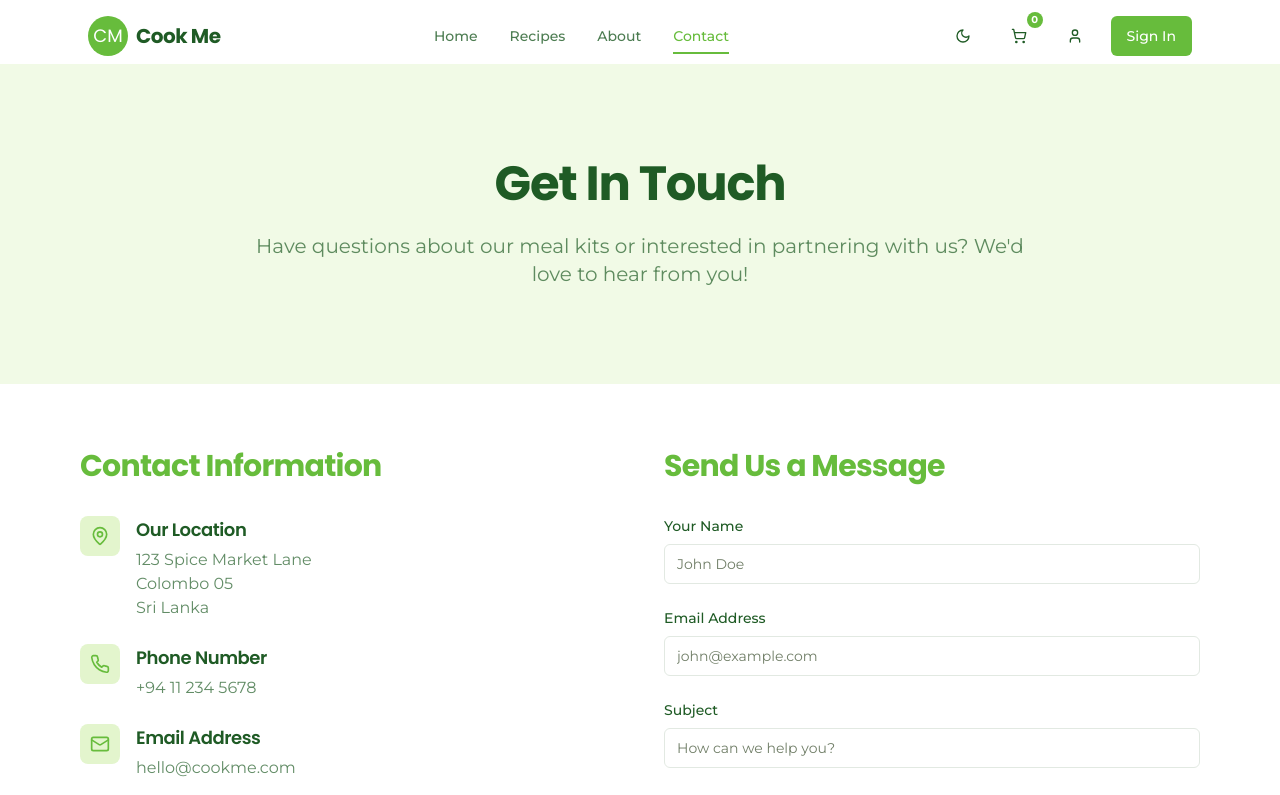
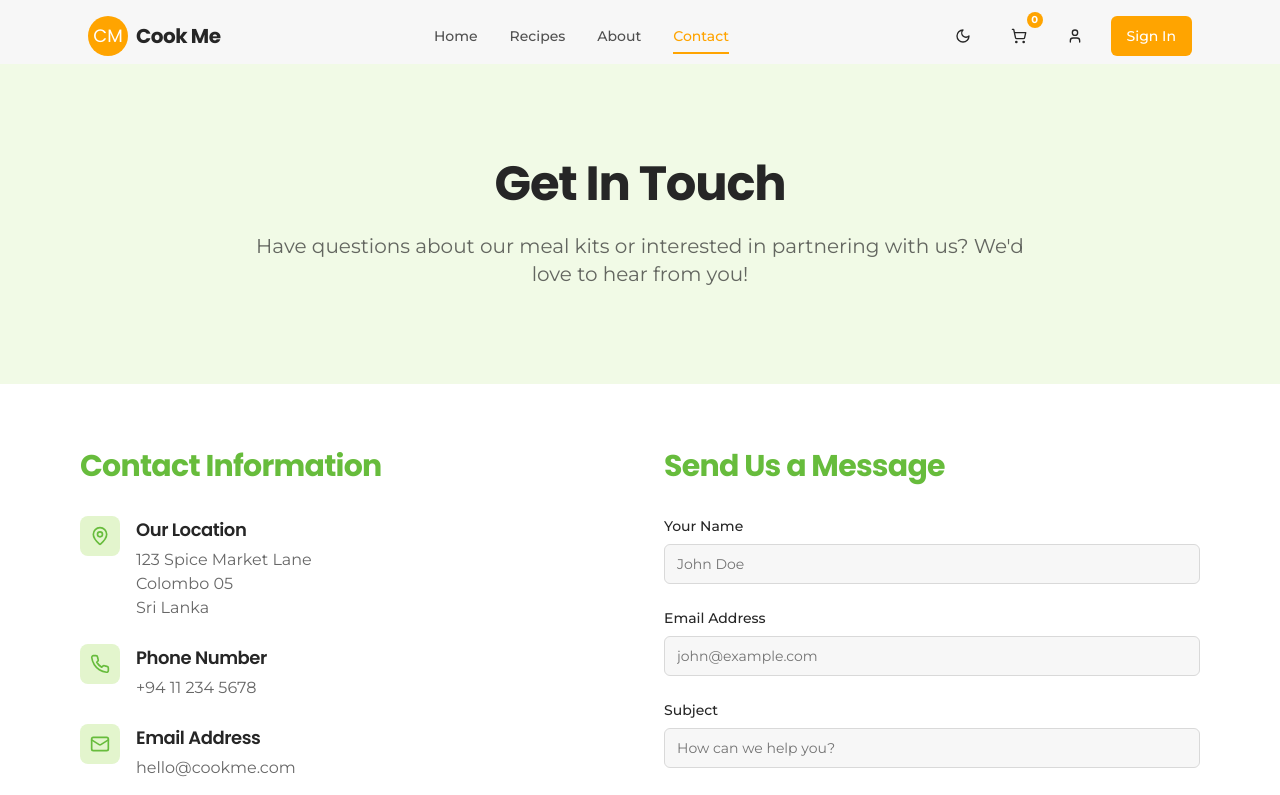
Before and after one commit to ultranooblk/sri-lankan-flavor-journey-18, a React (Vite) app: page /contact in a window 1280 px wide. Shown: the top 795 px of the page. Built offline with nearby package versions, Linux system fonts and the light colour scheme.

Commit message:
Update color scheme
Updates the primary, secondary, and accent colors to a new color scheme.

```diff
--- a/src/components/Header.tsx
+++ b/src/components/Header.tsx
@@ -41,7 +41,7 @@ const Header = () => {
       <div className="container mx-auto px-4 md:px-6 flex items-center justify-between">
         {/* Logo */}
         <Link to="/" className="flex items-center gap-2">
-          <span className="relative flex h-10 w-10 overflow-hidden rounded-full bg-hellofresh-500 items-center justify-center">
+          <span className="relative flex h-10 w-10 overflow-hidden rounded-full bg-orange-500 items-center justify-center">
             <span className="text-white font-display text-lg">CM</span>
           </span>
           <span className="font-display text-xl font-bold tracking-tight">Cook Me</span>
@@ -54,9 +54,9 @@ const Header = () => {
               key={link.path}
               to={link.path}
               className={cn(
-                'text-sm font-medium transition-colors hover:text-hellofresh-500 relative py-2',
+                'text-sm font-medium transition-colors hover:text-orange-500 relative py-2',
                 location.pathname === link.path
-                  ? 'text-hellofresh-500 after:absolute after:bottom-0 after:left-0 after:h-0.5 after:w-full after:bg-hellofresh-500 after:content-[""]'
+                  ? 'text-orange-500 after:absolute after:bottom-0 after:left-0 after:h-0.5 after:w-full after:bg-orange-500 after:content-[""]'
                   : 'text-foreground/80'
               )}
             >
@@ -77,14 +77,14 @@ const Header = () => {
           </Button>
           <Button variant="ghost" size="icon" className="relative">
             <ShoppingCart className="h-5 w-5" />
-            <span className="absolute -top-1 -right-1 flex h-4 w-4 items-center justify-center rounded-full bg-hellofresh-500 text-[10px] font-bold text-white">
+            <span className="absolute -top-1 -right-1 flex h-4 w-4 items-center justify-center rounded-full bg-orange-500 text-[10px] font-bold text-white">
               0
             </span>
           </Button>
           <Button variant="ghost" size="icon">
             <User className="h-5 w-5" />
           </Button>
-          <Button variant="default" className="bg-hellofresh-500 text-white hover:bg-hellofresh-600 transition-colors">
+          <Button variant="default" className="bg-orange-500 text-white hover:bg-orange-600 transition-colors">
             Sign In
           </Button>
         </div>
@@ -124,8 +124,8 @@ const Header = () => {
               key={link.path}
               to={link.path}
               className={cn(
-                'text-lg font-medium transition-colors hover:text-hellofresh-500 py-2 border-b border-border',
-                location.pathname === link.path ? 'text-hellofresh-500' : 'text-foreground/80'
+                'text-lg font-medium transition-colors hover:text-orange-500 py-2 border-b border-border',
+                location.pathname === link.path ? 'text-orange-500' : 'text-foreground/80'
               )}
             >
               {link.name}
@@ -136,7 +136,7 @@ const Header = () => {
               <ShoppingCart className="h-5 w-5 mr-2" />
               Cart
             </Button>
-            <Button variant="default" className="flex-1 ml-2 bg-hellofresh-500 text-white" size="lg">
+            <Button variant="default" className="flex-1 ml-2 bg-orange-500 text-white" size="lg">
               Sign In
             </Button>
           </div>
--- a/src/components/ui/button.tsx
+++ b/src/components/ui/button.tsx
@@ -1,3 +1,4 @@
+
 import * as React from "react"
 import { Slot } from "@radix-ui/react-slot"
 import { cva, type VariantProps } from "class-variance-authority"
@@ -13,10 +14,10 @@ const buttonVariants = cva(
         destructive:
           "bg-destructive text-destructive-foreground hover:bg-destructive/90",
         outline:
-          "border border-input bg-background hover:bg-accent hover:text-accent-foreground",
+          "border border-input bg-background hover:bg-accent/10 hover:text-accent-foreground",
         secondary:
           "bg-secondary text-secondary-foreground hover:bg-secondary/80",
-        ghost: "hover:bg-accent hover:text-accent-foreground",
+        ghost: "hover:bg-accent/10 hover:text-accent-foreground",
         link: "text-primary underline-offset-4 hover:underline",
       },
       size: {
--- a/src/index.css
+++ b/src/index.css
@@ -7,74 +7,75 @@
 
 @layer base {
   :root {
-    --background: 0 0% 100%;
-    --foreground: 126 49% 24%;
+    /* New color scheme based on specified colors */
+    --background: 0 0% 97%; /* #F7F7F7 - Light gray for background */
+    --foreground: 0 0% 15%; /* Dark gray for text */
 
     --card: 0 0% 100%;
-    --card-foreground: 126 49% 24%;
+    --card-foreground: 0 0% 15%;
 
     --popover: 0 0% 100%;
-    --popover-foreground: 126 49% 24%;
+    --popover-foreground: 0 0% 15%;
 
-    --primary: 97 67% 44%;
+    --primary: 39 100% 50%; /* #FFA400 - Warm orange */
     --primary-foreground: 0 0% 100%;
 
-    --secondary: 39 96% 64%;
-    --secondary-foreground: 126 49% 24%;
+    --secondary: 173 100% 33%; /* #00A896 - Cool green */
+    --secondary-foreground: 0 0% 100%;
 
-    --muted: 97 10% 94%;
-    --muted-foreground: 97 10% 45%;
+    --muted: 0 0% 94%;
+    --muted-foreground: 0 0% 45%;
 
-    --accent: 39 96% 64%;
-    --accent-foreground: 126 49% 24%;
+    --accent: 207 100% 30%; /* #005B9A - Deep blue */
+    --accent-foreground: 0 0% 100%;
 
     --destructive: 0 84.2% 60.2%;
-    --destructive-foreground: 210 40% 98%;
+    --destructive-foreground: 0 0% 98%;
 
-    --border: 126 15% 90%;
-    --input: 126 15% 90%;
-    --ring: 97 67% 44%;
+    --border: 0 0% 85%;
+    --input: 0 0% 85%;
+    --ring: 39 100% 50%;
 
     --radius: 0.5rem;
 
     --sidebar-background: 0 0% 98%;
-    --sidebar-foreground: 240 5.3% 26.1%;
-    --sidebar-primary: 240 5.9% 10%;
-    --sidebar-primary-foreground: 0 0% 98%;
-    --sidebar-accent: 240 4.8% 95.9%;
-    --sidebar-accent-foreground: 240 5.9% 10%;
-    --sidebar-border: 220 13% 91%;
-    --sidebar-ring: 217.2 91.2% 59.8%;
+    --sidebar-foreground: 0 0% 20%;
+    --sidebar-primary: 39 100% 50%;
+    --sidebar-primary-foreground: 0 0% 100%;
+    --sidebar-accent: 0 0% 95%;
+    --sidebar-accent-foreground: 0 0% 10%;
+    --sidebar-border: 0 0% 90%;
+    --sidebar-ring: 39 100% 50%;
   }
 
   .dark {
-    --background: 126 30% 10%;
-    --foreground: 0 0% 98%; /* Improved foreground contrast for dark mode */
+    --background: 0 0% 8%;
+    --foreground: 0 0% 98%;
 
-    --card: 126 25% 12%;
-    --card-foreground: 0 0% 98%; /* Improved card text contrast */
+    --card: 0 0% 12%;
+    --card-foreground: 0 0% 98%;
 
-    --popover: 126 25% 12%;
-    --popover-foreground: 0 0% 98%; /* Improved popover text contrast */
+    --popover: 0 0% 12%;
+    --popover-foreground: 0 0% 98%;
 
-    --primary: 97 50% 55%; /* Brighter primary color for dark mode */
-    --primary-foreground: 0 0% 100%;
+    --primary: 39 100% 50%; /* Keep same primary */
+    --primary-foreground: 0 0% 10%;
 
-    --secondary: 39 95% 60%; /* Brighter secondary color for dark mode */
-    --secondary-foreground: 0 0% 95%;
+    --secondary: 173 100% 28%; /* Slightly darker secondary for dark mode */
+    --secondary-foreground: 0 0% 98%;
 
-    --muted: 126 20% 20%;
-    --muted-foreground: 0 0% 85%; /* Improved muted text contrast */
+    --muted: 0 0% 20%;
+    --muted-foreground: 0 0% 85%;
 
-    --accent: 39 95% 60%; /* Brighter accent color for dark mode */
-    --accent-foreground: 0 0% 95%;
+    --accent: 207 100% 25%; /* Slightly darker accent for dark mode */
+    --accent-foreground: 0 0% 98%;
 
     --destructive: 0 70% 50%;
     --destructive-foreground: 0 0% 98%;
 
-    --border: 126 20% 30%; /* Improved border visibility */
-    --input: 126 20% 30%;
-    --ring: 97 50% 55%;
+    --border: 0 0% 30%;
+    --input: 0 0% 30%;
+    --ring: 39 100% 50%;
   }
 }
 
@@ -105,7 +106,7 @@
 }
 
 .image-glow {
-  filter: drop-shadow(0 0 20px rgba(244, 63, 94, 0.15));
+  filter: drop-shadow(0 0 20px rgba(255, 164, 0, 0.15));
 }
 
 .backdrop-blur {
@@ -127,7 +128,7 @@
 }
 
 .hero-gradient {
-  background: linear-gradient(100deg, rgba(140, 192, 33, 0.08) 0%, rgba(243, 186, 47, 0.08) 100%);
+  background: linear-gradient(100deg, rgba(255, 164, 0, 0.08) 0%, rgba(0, 168, 150, 0.08) 100%);
 }
 
 .recipe-gradient {
@@ -139,28 +140,28 @@
 }
 
 .spice-indicator span {
-  @apply w-2 h-2 rounded-full bg-hellofresh-200 dark:bg-hellofresh-200/50;
+  @apply w-2 h-2 rounded-full bg-orange-200 dark:bg-orange-200/50;
   transition: background-color 0.3s ease;
 }
 
 .spice-indicator.level-1 span:nth-child(1) {
-  @apply bg-hellofresh-500 dark:bg-hellofresh-400;
+  @apply bg-orange-500 dark:bg-orange-400;
 }
 
 .spice-indicator.level-2 span:nth-child(-n+2) {
-  @apply bg-hellofresh-500 dark:bg-hellofresh-400;
+  @apply bg-orange-500 dark:bg-orange-400;
 }
 
 .spice-indicator.level-3 span:nth-child(-n+3) {
-  @apply bg-hellofresh-500 dark:bg-hellofresh-400;
+  @apply bg-orange-500 dark:bg-orange-400;
 }
 
 .spice-indicator.level-4 span:nth-child(-n+4) {
-  @apply bg-hellofresh-500 dark:bg-hellofresh-400;
+  @apply bg-orange-500 dark:bg-orange-400;
 }
 
 .spice-indicator.level-5 span {
-  @apply bg-hellofresh-500 dark:bg-hellofresh-400;
+  @apply bg-orange-500 dark:bg-orange-400;
 }
 
 /* Center-aligned layout utilities */
--- a/src/pages/Index.tsx
+++ b/src/pages/Index.tsx
@@ -73,17 +73,17 @@ const Index = () => {
 
       <SubscriptionPlans />
 
-      <section className="py-16 bg-hellofresh-500 dark:bg-hellofresh-700 text-white text-center">
+      <section className="py-16 bg-orange-500 dark:bg-orange-600 text-white text-center">
         <div className="section-container">
           <h2 className="text-3xl md:text-4xl font-bold mb-6 font-display tracking-tight">Ready to Get Started?</h2>
           <p className="text-lg text-white/90 max-w-2xl mx-auto mb-8 font-light">
             Join thousands of Sri Lankan food enthusiasts who are already enjoying our authentic meal kits delivered to their doorstep.
           </p>
           <div className="flex flex-col sm:flex-row justify-center gap-4">
-            <Button className="bg-white text-hellofresh-500 hover:bg-hellofresh-50 dark:hover:bg-white/90" size="lg">
+            <Button className="bg-white text-orange-500 hover:bg-orange-50 dark:hover:bg-white/90" size="lg">
               Browse Recipes
             </Button>
-            <Button variant="outline" className="border-white text-white hover:bg-hellofresh-600 dark:hover:bg-hellofresh-600/80" size="lg">
+            <Button variant="outline" className="border-white text-white hover:bg-orange-600/80 dark:hover:bg-orange-700" size="lg">
               View Subscription Plans
             </Button>
           </div>
--- a/tailwind.config.ts
+++ b/tailwind.config.ts
@@ -67,6 +67,59 @@ export default {
 					border: 'hsl(var(--sidebar-border))',
 					ring: 'hsl(var(--sidebar-ring))'
 				},
+				// Custom colors based on new theme
+				orange: {
+					50: '#FFF7E6',
+					100: '#FFECC6',
+					200: '#FFD980',
+					300: '#FFC64D',
+					400: '#FFB21A',
+					500: '#FFA400', // Primary
+					600: '#E69400',
+					700: '#CC8400',
+					800: '#996300',
+					900: '#664200',
+					950: '#332100',
+				},
+				green: {
+					50: '#E6FAF8',
+					100: '#CCF5F1',
+					200: '#99EBE3',
+					300: '#66E0D5',
+					400: '#33D6C7',
+					500: '#00A896', // Secondary
+					600: '#009787',
+					700: '#007A6F',
+					800: '#005C52',
+					900: '#003D36',
+					950: '#001E1B',
+				},
+				blue: {
+					50: '#E6F0F9',
+					100: '#CCE2F3',
+					200: '#99C5E7',
+					300: '#66A8DB',
+					400: '#338BCF',
+					500: '#005B9A', // Accent
+					600: '#00528B',
+					700: '#00437C',
+					800: '#00345D',
+					900: '#00233E',
+					950: '#00111F',
+				},
+				gray: {
+					50: '#F7F7F7', // Background
+					100: '#E3E3E3',
+					200: '#C8C8C8',
+					300: '#ADADAD',
+					400: '#929292',
+					500: '#777777',
+					600: '#5C5C5C',
+					700: '#404040',
+					800: '#252525',
+					900: '#0B0B0B',
+					950: '#050505',
+				},
 				hellofresh: {
 					50: '#F1FAE6',
 					100: '#E3F5CD',
@@ -81,7 +134,7 @@ export default {
 					950: '#1D3211',
 				},
 				cookme: {
-					400: '#7ED242', // Added brighter version for dark mode
+					400: '#7ED242',
 					500: '#67BC3C',
 					600: '#5E9F36',
 					700: '#4A7E2B',
```
